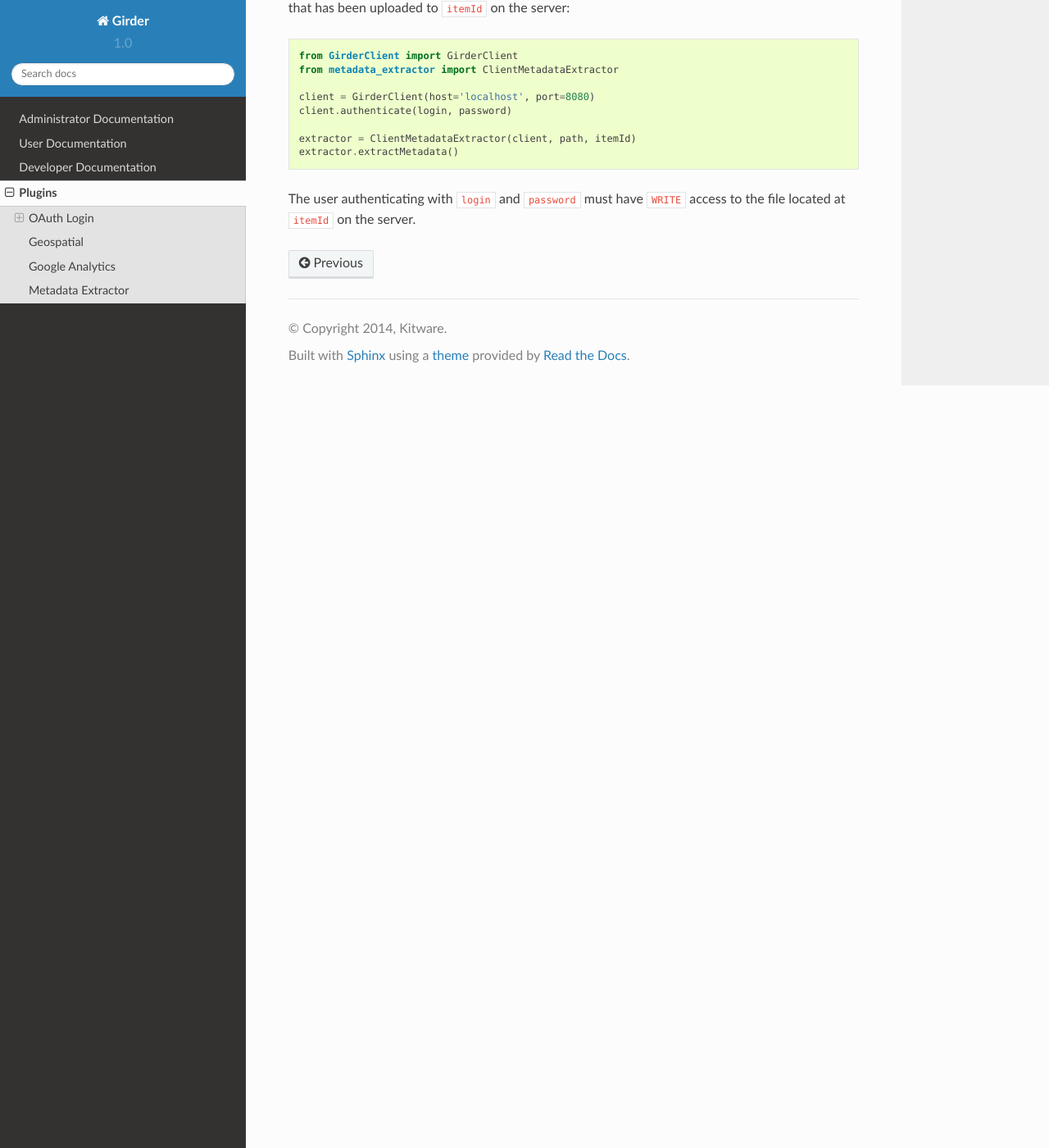
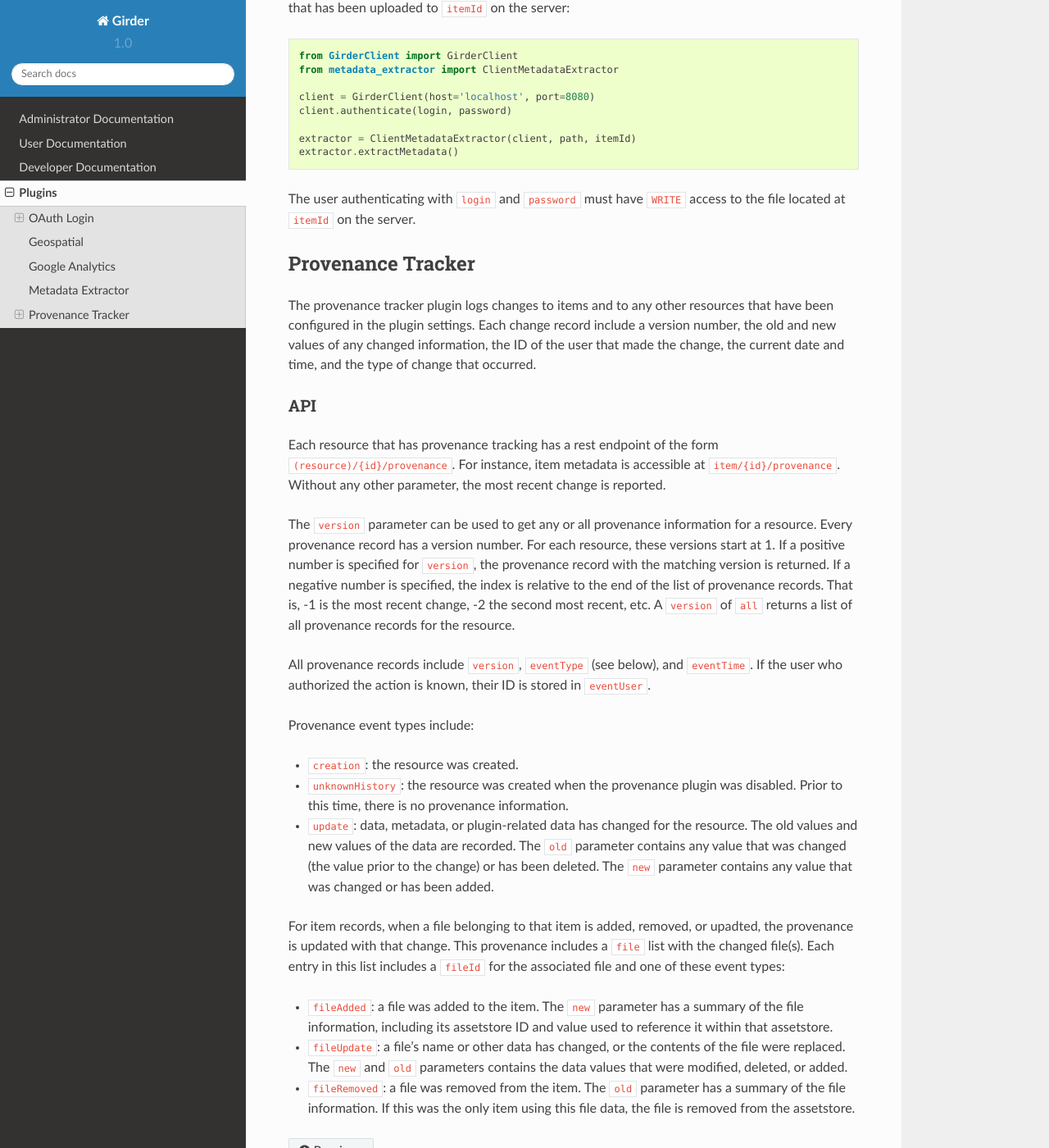
Before and after one commit to girder/girder, a Sphinx documentation site: the page built from docs/plugins.rst, in a window 1280 px wide and 1400 px high, scrolled down 2045 px. Shown: the whole window at 82% size. Built offline with Sphinx 7.4.7 and the Read the Docs theme 2.0.0, drawn with Linux system fonts in a browser that asks for light colours.

Commit message:
Added basic documentation for the provenance plugin.

```diff
--- a/docs/admin-docs.rst
+++ b/docs/admin-docs.rst
@@ -7,3 +7,4 @@
    prerequisites
    installation
    deploy
+   configuration
--- a/docs/plugins.rst
+++ b/docs/plugins.rst
@@ -106,3 +106,63 @@
 
 The user authenticating with ``login`` and ``password`` must have ``WRITE``
 access to the file located at ``itemId`` on the server.
+
+Provenance Tracker
+------------------
+
+The provenance tracker plugin logs changes to items and to any other resources
+that have been configured in the plugin settings.  Each change record include a
+version number, the old and new values of any changed information, the ID of
+the user that made the change, the current date and time, and the type of
+change that occurred.
+
+API
+***
+
+Each resource that has provenance tracking has a rest endpoint of the form
+``(resource)/{id}/provenance``.  For instance, item metadata is accessible at
+``item/{id}/provenance``.  Without any other parameter, the most recent change
+is reported.
+
+The ``version`` parameter can be used to get any or all provenance information
+for a resource.  Every provenance record has a version number.  For each
+resource, these versions start at 1.  If a positive number is specified for
+``version``, the provenance record with the matching version is returned.  If a
+negative number is specified, the index is relative to the end of the list of
+provenance records.  That is, -1 is the most recent change, -2 the second most
+recent, etc.  A ``version`` of ``all`` returns a list of all provenance records
+for the resource.
+
+All provenance records include ``version``, ``eventType`` (see below), and
+``eventTime``.  If the user who authorized the action is known, their ID is
+stored in ``eventUser``.
+
+Provenance event types include:
+
+- ``creation``: the resource was created.
+
+- ``unknownHistory``: the resource was created when the provenance plugin was
+  disabled.  Prior to this time, there is no provenance information.
+
+- ``update``: data, metadata, or plugin-related data has changed for the
+  resource.  The old values and new values of the data are recorded.  The
+  ``old``  parameter contains any value that was changed (the value prior to
+  the change) or has been deleted.  The ``new`` parameter contains any value
+  that was changed or has been added.
+
+For item records, when a file belonging to that item is added, removed, or
+upadted, the provenance is updated with that change.  This provenance includes
+a ``file`` list with the changed file(s).  Each entry in this list includes a
+``fileId`` for the associated file and one of these event types:
+
+- ``fileAdded``: a file was added to the item.  The ``new`` parameter has a
+  summary of the file information, including its assetstore ID and value used
+  to reference it within that assetstore.
+
+- ``fileUpdate``: a file's name or other data has changed, or the contents of
+  the file were replaced.  The ``new`` and ``old`` parameters contains the data
+  values that were modified, deleted, or added.
+
+- ``fileRemoved``: a file was removed from the item.  The ``old`` parameter has
+  a summary of the file information.  If this was the only item using this file
+  data, the file is removed from the assetstore.
```
